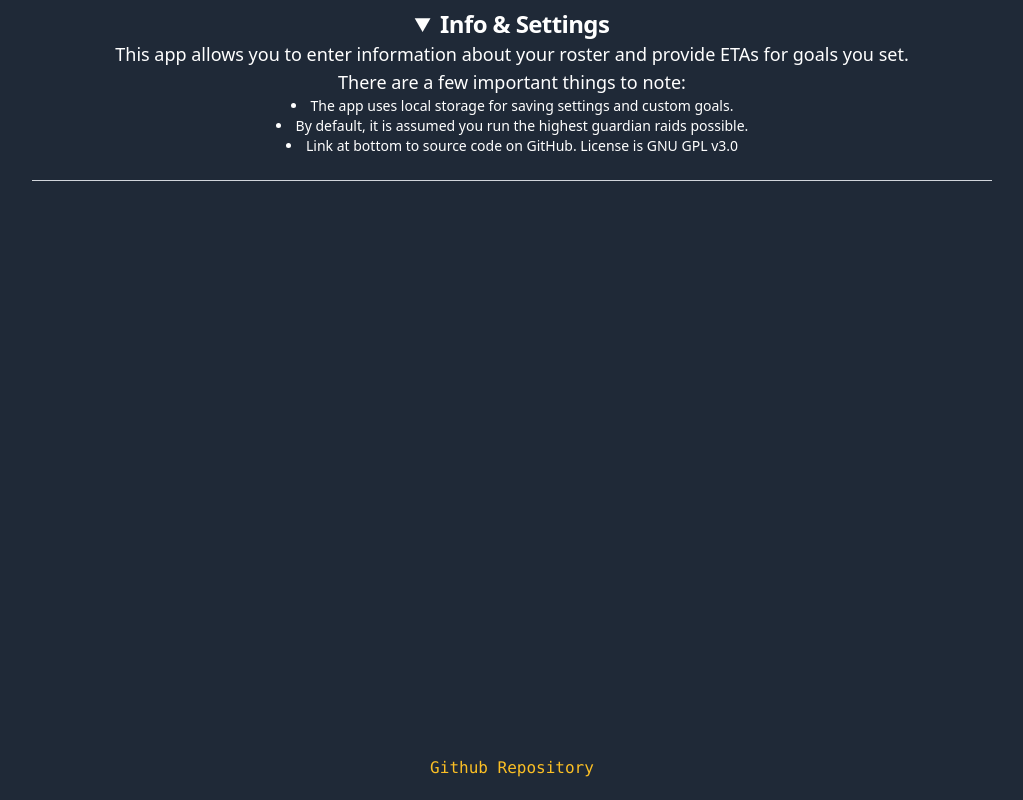
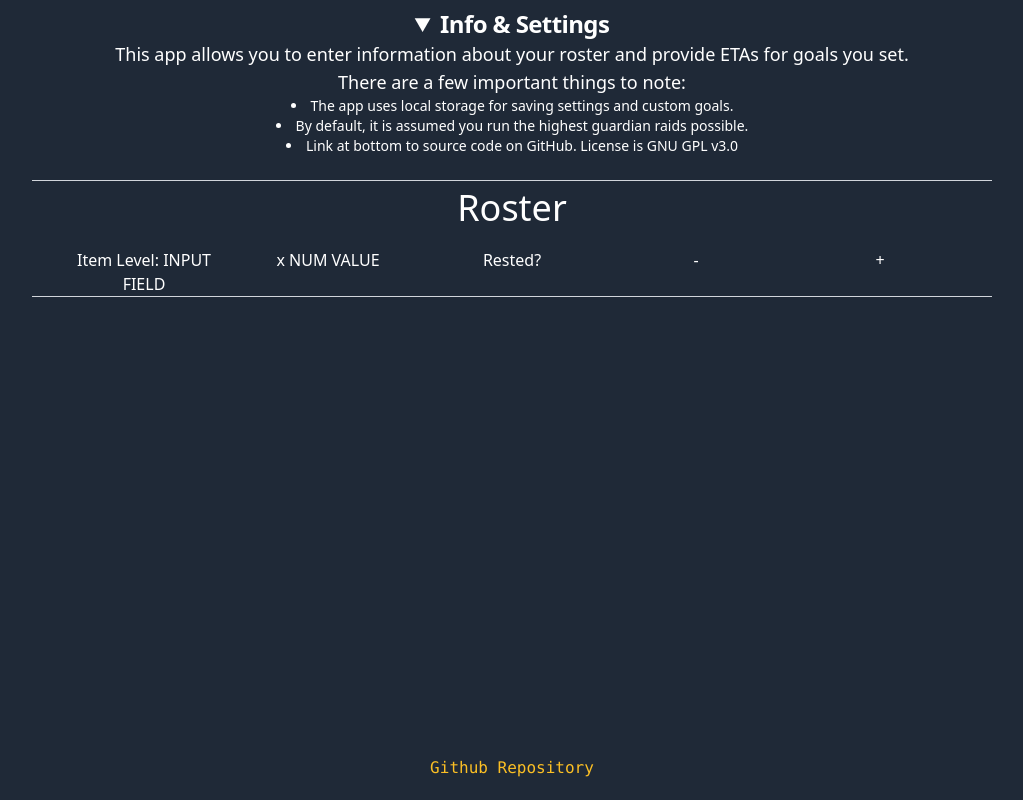
Before and after one commit to ccbrowndev/LoA-Material-Helper, a React (Vite) app: page / in a window 1280 px wide. Shown: the whole page, without its empty margins (128-1151 px from the left). Built offline with nearby package versions, Linux system fonts and the light colour scheme.

Commit message:
Add basic grid format

```diff
--- a/src/App.tsx
+++ b/src/App.tsx
@@ -1,12 +1,15 @@
 import Divider from "./components/divider";
 import Settings from "./components/settings";
 import Footer from "./components/footer";
+import ContentGrid from "./components/content-grid";
 
 export default function App(): JSX.Element {
   return (
     <div className='max-w-5xl mx-auto px-4 pt-2 sm:px-6 lg:px-8'>
       <Settings />
       <Divider />
+      <ContentGrid />
+      <Divider />
       <Footer />
     </div>
   );
--- /dev/null
+++ b/src/components/content-grid.tsx
@@ -0,0 +1,16 @@
+export default function ContentGrid() {
+  return (
+    <div className='max-w-5xl mx-auto px-4 pt-2 sm:px-6 lg:px-8 text-white text-center'>
+      <div className='pb-5'>
+        <span className='text-4xl'>Roster</span>
+      </div>
+      <ul role='list' className='grid grid-cols-5 gap-6'>
+        <div>Item Level: INPUT FIELD</div>
+        <div>x NUM VALUE</div>
+        <div>Rested?</div>
+        <div>-</div>
+        <div>+</div>
+      </ul>
+    </div>
+  );
+}
--- a/tailwind.config.cjs
+++ b/tailwind.config.cjs
@@ -20,5 +20,5 @@ module.exports = {
     },
     extend: {},
   },
-  plugins: [],
+  plugins: [require("@tailwindcss/forms")],
 };
```
